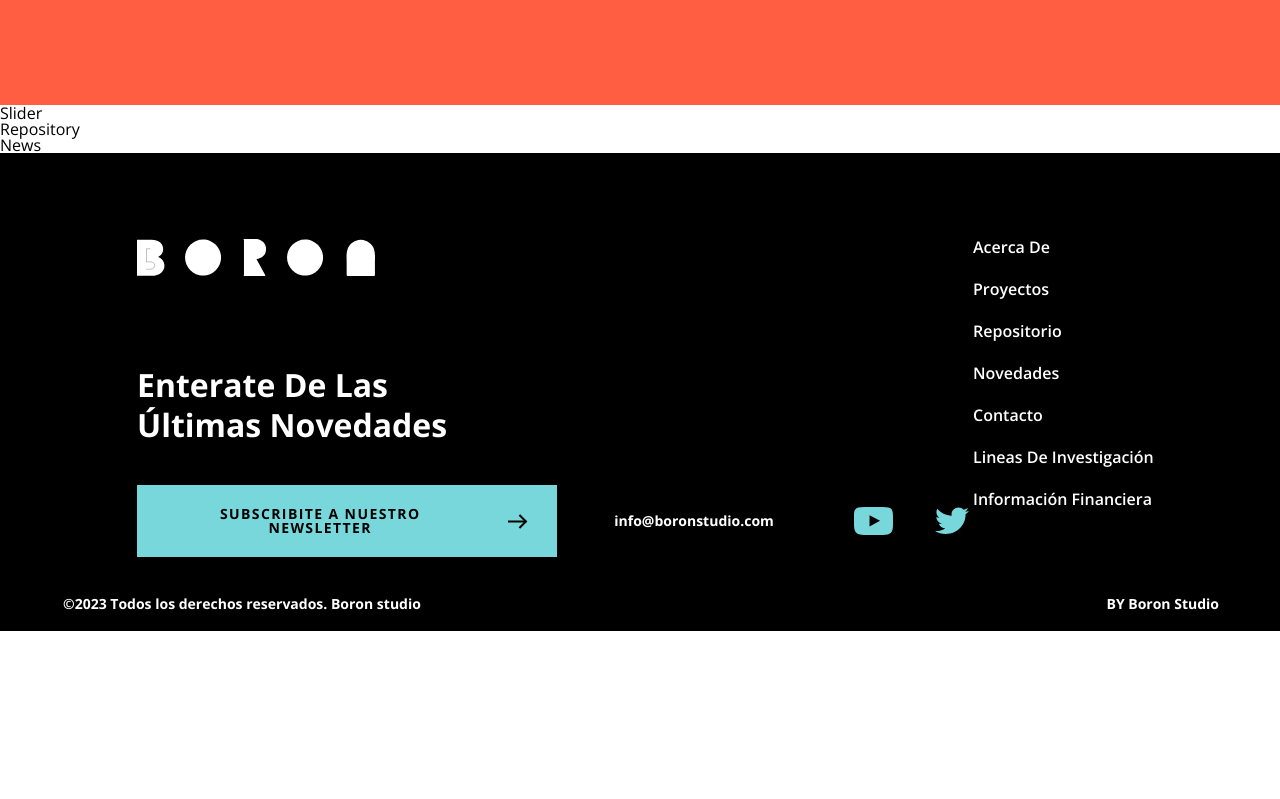
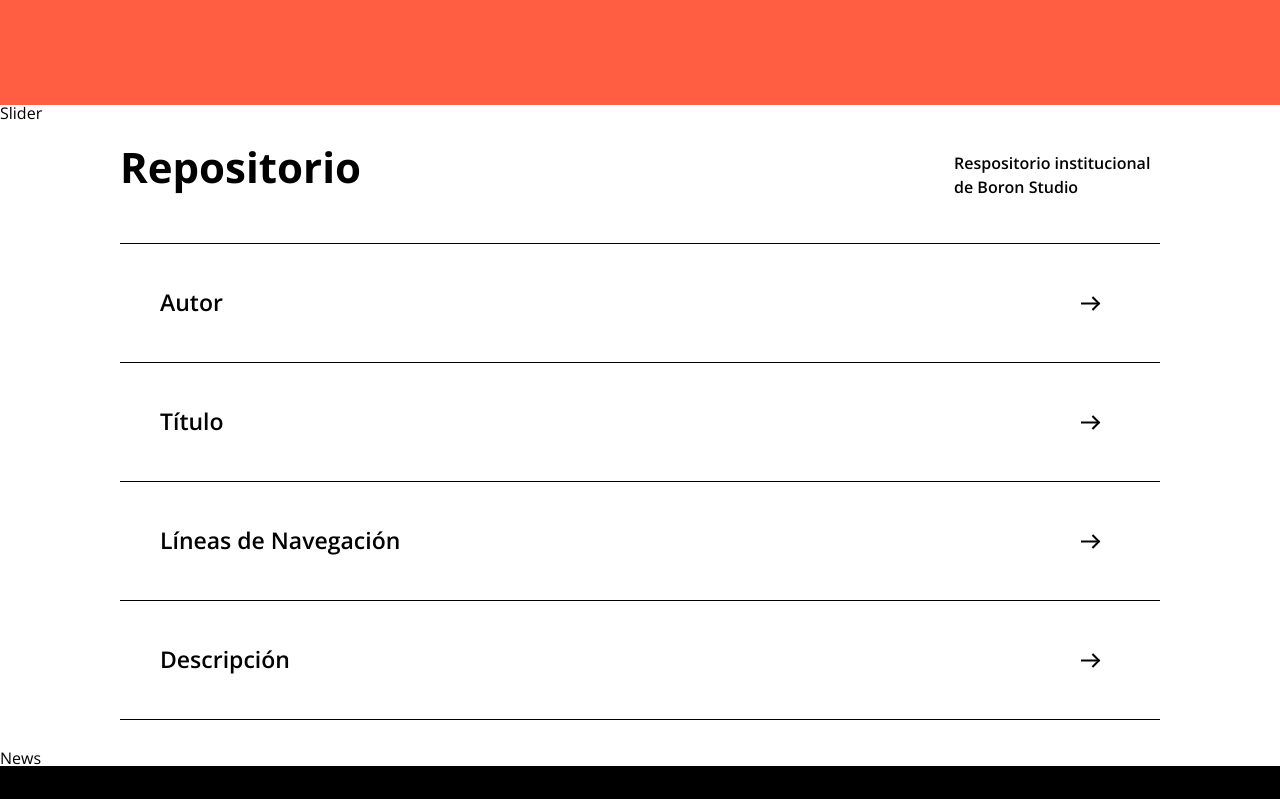
Before and after one commit to Arctic-T/boroa-test, a React (Vite) app: page / in a window 1280 px wide. Shown: the part 821-1620 px from the top of the page. Before the commit the page ends 1452 px from the top, so only its background shows below. Built offline with nearby package versions, Linux system fonts and the light colour scheme.

Commit message:
repository component styles

```diff
--- a/src/components/Repository.jsx
+++ b/src/components/Repository.jsx
@@ -1,5 +1,71 @@
+import RightArrow from "../icons/right-arrow";
+
 export default function Repository() {
   return (
-    <p>Repository</p>
-  )
+    <div className="repository">
+      <div className="repository-heading">
+        <p className="repository-title">Repositorio</p>
+        <p className="repository-subtitle">
+          Respositorio institucional de Boron Studio
+        </p>
+      </div>
+      <ul className="repository-list">
+        <li className="repository-item">
+          <a href="#" className="repository-item-link">
+            Autor
+            <img
+              src="/image.png"
+              className="repository-item-image"
+              alt="image"
+            />
+            <span className="repository-item-arrow">
+              <RightArrow />
+            </span>
+          </a>
+        </li>
+
+        <li className="repository-item">
+          <a href="#" className="repository-item-link">
+            Título
+            <img
+              src="/image.png"
+              className="repository-item-image"
+              alt="image"
+            />
+            <span className="repository-item-arrow">
+              <RightArrow />
+            </span>
+          </a>
+        </li>
+
+        <li className="repository-item">
+          <a href="#" className="repository-item-link">
+            Líneas de Navegación
+            <img
+              src="/image.png"
+              className="repository-item-image"
+              alt="image"
+            />
+            <span className="repository-item-arrow">
+              <RightArrow />
+            </span>
+          </a>
+        </li>
+
+        <li className="repository-item">
+          <a href="#" className="repository-item-link">
+            Descripción
+            <img
+              src="/image.png"
+              className="repository-item-image"
+              alt="image"
+            />
+            <span className="repository-item-arrow">
+              <RightArrow />
+            </span>
+          </a>
+        </li>
+      </ul>
+    </div>
+  );
 }
--- a/src/styles/footer.scss
+++ b/src/styles/footer.scss
@@ -136,10 +136,6 @@
   color: #ffffff;
   text-decoration: none;
   margin-bottom: 26px;
-
-  // &:last-child {
-  //   margin-bottom: 0;
-  // }
 }
 
 .footer-copyright {
@@ -164,6 +160,14 @@
   }
 }
 
+.footer-by {
+  margin-bottom: 20px;
+
+  @media (min-width: 960px) {
+    margin-bottom: 0;
+  }
+}
+
 .footer-news,
 .footer-by,
 .footer-links-group {
--- /dev/null
+++ b/src/styles/repository.scss
@@ -0,0 +1,98 @@
+.repository {
+  padding: 30px;
+
+  @media (min-width: 960px) {
+    padding: 30px 120px;
+  }
+}
+
+.repository-heading {
+  text-align: center;
+  margin-bottom: 40px;
+
+  @media (min-width: 960px) {
+    display: flex;
+    justify-content: space-between;
+  }
+}
+
+.repository-title {
+  font-weight: 700;
+  font-size: 42px;
+  line-height: 32px;
+  margin-bottom: 20px;
+}
+
+.repository-subtitle {
+  font-weight: 600;
+  font-size: 20px;
+  line-height: 24px;
+
+  @media (min-width: 960px) {
+    max-width: 206px;
+    text-align: left;
+    font-size: 16px;
+  }
+}
+
+.repository-list {
+  padding-left: 0;
+}
+
+.repository-item {
+  border-bottom: 1px solid;
+  padding: 30px 10px;
+  font-weight: 600;
+  font-size: 23px;
+  line-height: 32px;
+
+  &:first-child {
+    border-top: 1px solid;
+  }
+
+  @media (min-width: 960px) {
+    padding: 30px 40px;
+
+    &:hover {
+      .repository-item-arrow {
+        background-color: #000000;
+
+        path {
+          stroke: #ffffff;
+        }
+      }
+    }
+  }
+}
+
+.repository-item-link {
+  position: relative;
+  display: flex;
+  justify-content: space-between;
+  align-items: baseline;
+
+  &:hover {
+    .repository-item-image {
+      display: block;
+    }
+  }
+}
+
+.repository-item-arrow {
+  display: flex;
+  justify-content: center;
+  align-items: center;
+
+  @media (min-width: 960px) {
+    height: 58px;
+    width: 58px;
+    border-radius: 50%;
+  }
+}
+
+.repository-item-image {
+  position: absolute;
+  right: 80px;
+  top: -181px;
+  display: none;
+}
--- a/src/styles/reset.scss
+++ b/src/styles/reset.scss
@@ -10,6 +10,7 @@
   -moz-osx-font-smoothing: grayscale;
   max-height: 1000000px;
   margin: 0;
+  list-style: none;
 
   &,
   &::before,
@@ -19,3 +20,14 @@
     box-sizing: border-box;
   }
 }
+
+a {
+  color: inherit;
+  text-decoration: none;
+}
+
+a:hover {
+  color: inherit;
+  text-decoration: none;
+  cursor: pointer;
+}
--- a/src/styles/styles.scss
+++ b/src/styles/styles.scss
@@ -1,3 +1,4 @@
 @use "./reset.scss";
 @use "./text-full-width.scss";
+@use "./repository.scss";
 @use "./footer.scss";
```
Also changed, not shown: public/image.png (added).
